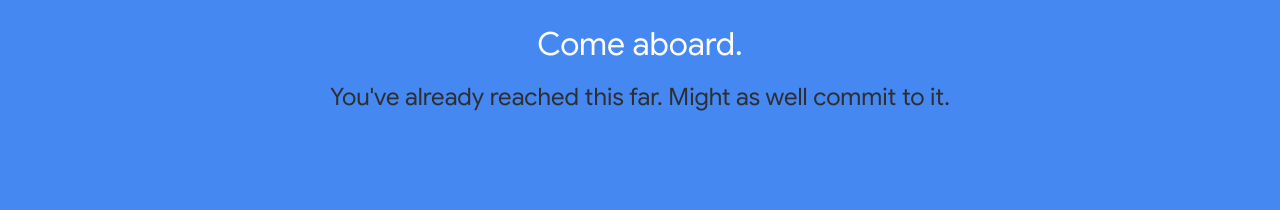
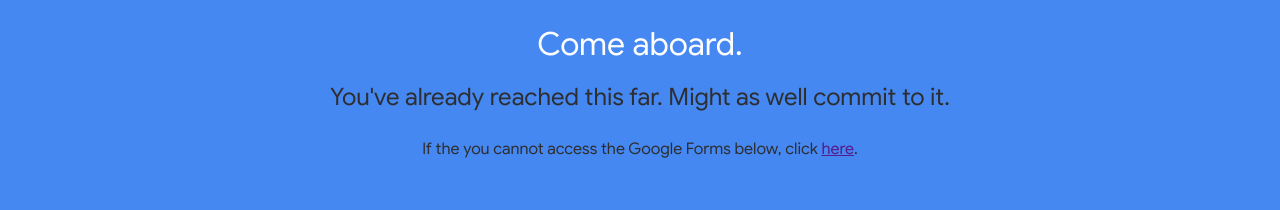
Before and after one commit to DSC-Taft/DSC-Taft-2020, a website: page recruitment/recruitment.html in a window 1280 px wide. Shown: the part 5560-5770 px from the top of the page. Drawn offline with nearby package versions, Linux system fonts and the light colour scheme; grey boxes are pictures that could not be loaded.

Commit message:
added backup for google forms

```diff
--- a/recruitment/recruitment.html
+++ b/recruitment/recruitment.html
@@ -165,6 +165,7 @@
                     <h2>You've already reached this far. Might as well commit to it.</h2>
                 </div>
 
+                <p>If the you cannot access the Google Forms below, click <a href="">here</a>.</p>
                 <div id="postsubmission">
                     <h1 class="color-white presubmission">Thank you! ✨</h1>
                     <h2>While you're here, we'd love to get to know you better and learn what you're interested in. Feel free to answer the form below—it only takes a few minutes! 🤩</h2>
@@ -173,6 +174,7 @@
                 <h2 class="box center">
                     <iframe src="https://docs.google.com/forms/d/e/1FAIpQLSdLvP_FHODnOaTvyvtad22GT_FFeYljn3LadCCa16Ju0JM_Rg/viewform?embedded=true" onload="submitForm()" height="378" frameborder="0" marginheight="0" marginwidth="0">Loading…</iframe>
                 </h2>
+
             </div>
         </div>
     </div>
```
